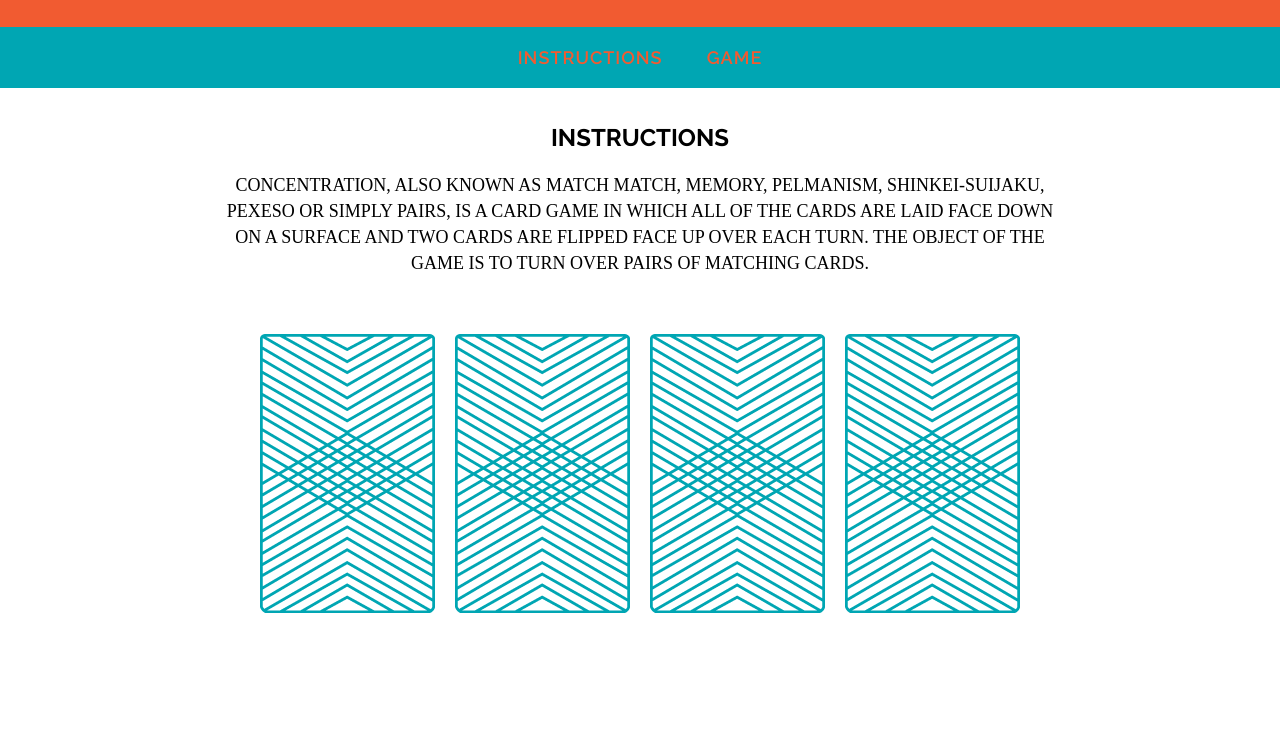
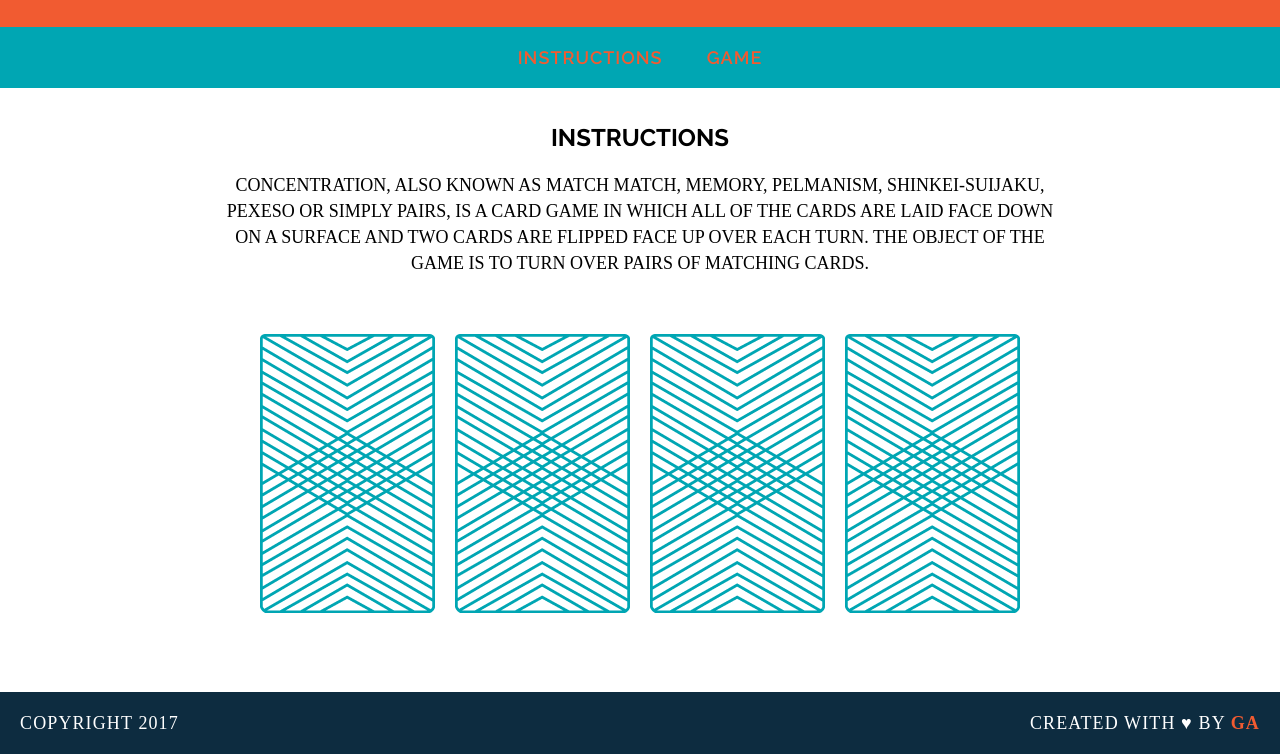
Before and after one commit to ethanblumenthal/wdi-fundamentals-memorygame, a plain HTML site: page index.html in a window 1280 px wide. Shown: the part 86-840 px from the top of the page. Before the commit the page ends 800 px from the top, so only its background shows below. Drawn offline with Linux system fonts and the light colour scheme; a web font is replaced by a local one.

Commit message:
added footer and nav

```diff
--- a/css/style.css
+++ b/css/style.css
@@ -20,6 +20,17 @@ nav {
 main {
   width: 850px;
   margin: 35px auto;
+}
+
+footer {
+  text-transform: uppercase;
+  padding: 0 20px;
+  background-color: #0D2C40;
+  color: white;
+  font-size: 14px;
+  letter-spacing: .08em;
+  font-weight: 500;
+  font-family: "Raleway", sans-serif;
 }
 
 h1 {
@@ -50,8 +61,35 @@ a {
   font-weight: 600;
   font-size: 18px;
   margin: 0 20px;
+  border-bottom: 2px solid transparent;
+}
+
+a:hover {
+  color: white;
 }
 
 img {
   margin: 40px 8px;
 }
+
+.copyright {
+  float: left;
+}
+
+.message {
+  float: right;
+}
+
+.clearfix:after {
+visibility: hidden;
+display: block;
+content: " ";
+clear: both;
+height: 0;
+font-size: 0;
+}
+
+.name {
+  color: #F15B31;
+  font-weight: 700;
+}
--- a/index.html
+++ b/index.html
@@ -28,5 +28,9 @@
         <img src="images/back.png" alt="King of Hearts">
       </div>
     </main>
+    <footer class="clearfix">
+      <p class="copyright">Copyright 2017</p>
+      <p class="message">Created with &hearts; by <span class="name">GA</span></p>
+    </footer>
   </body>
 </html>
```
